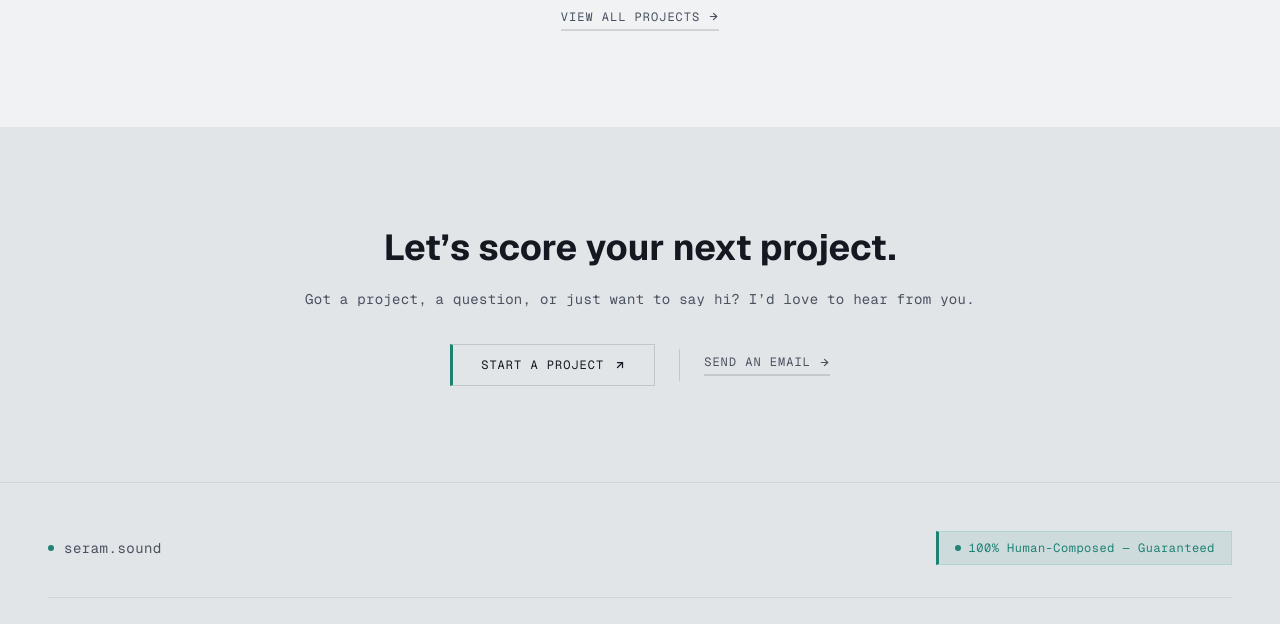
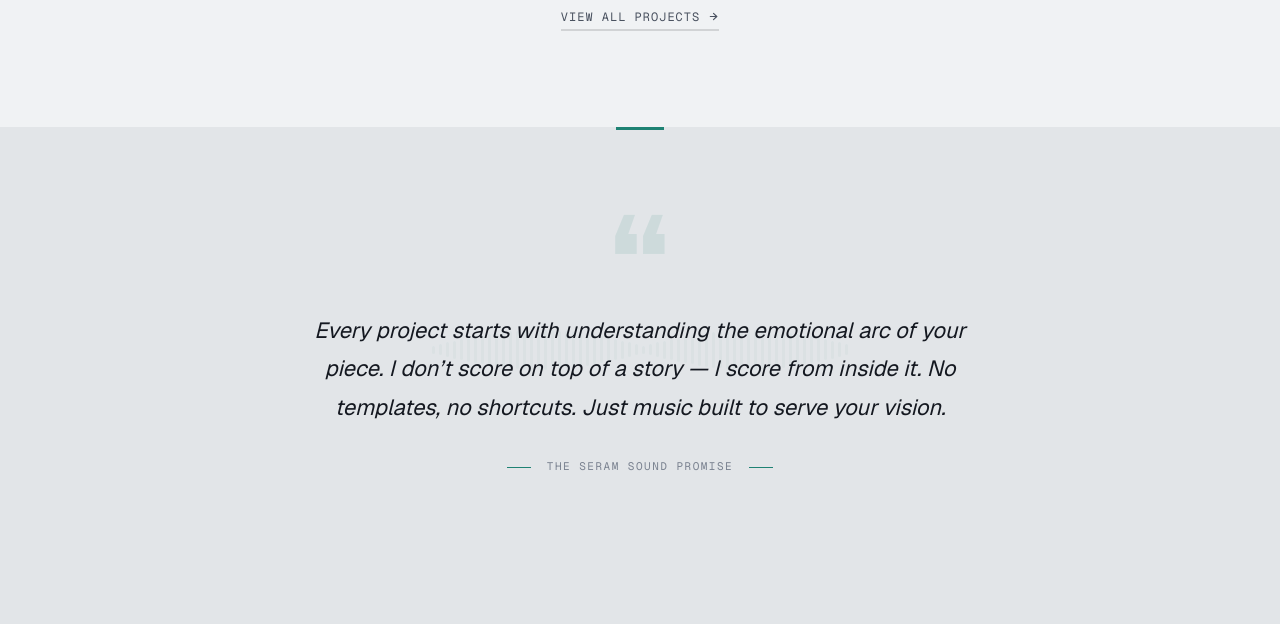
Before and after one commit to odupree1988/seram-sound, an Astro site: page / in a window 1280 px wide. Shown: the part 1670-2294 px from the top of the page. Built offline with nearby package versions, Linux system fonts and the light colour scheme; Astro itself is replaced by a stand-in of ours.

Commit message:
feat(philosophy): composer philosophy quote section with waveform texture

```diff
--- /dev/null
+++ b/src/components/home/Philosophy.astro
@@ -0,0 +1,32 @@
+---
+import './Philosophy.css';
+import ScrollReveal from '../ui/ScrollReveal.astro';
+---
+
+<section class="philosophy" aria-labelledby="philosophy-heading">
+  <div class="philosophy__accent-bar" aria-hidden="true"></div>
+
+  <!-- Background waveform texture -->
+  <div class="philosophy__waveform-bg" aria-hidden="true">
+    {Array.from({ length: 60 }, (_, i) => {
+      const h = Math.round(8 + 32 * Math.abs(Math.sin((i / 60) * Math.PI * 2)));
+      return <span class="philosophy__wave-bar" style={`height: ${h}px`} />;
+    })}
+  </div>
+
+  <div class="philosophy__inner">
+    <ScrollReveal>
+      <div class="philosophy__content">
+        <span class="philosophy__quote-mark" aria-hidden="true">&ldquo;</span>
+        <blockquote class="philosophy__quote" id="philosophy-heading">
+          Every project starts with understanding the emotional arc of your piece. I don&rsquo;t score on top of a story &mdash; I score from inside it. No templates, no shortcuts. Just music built to serve your vision.
+        </blockquote>
+        <div class="philosophy__attribution">
+          <span class="philosophy__dash" aria-hidden="true"></span>
+          <span class="philosophy__source">The Seram Sound Promise</span>
+          <span class="philosophy__dash" aria-hidden="true"></span>
+        </div>
+      </div>
+    </ScrollReveal>
+  </div>
+</section>
--- /dev/null
+++ b/src/components/home/Philosophy.css
@@ -0,0 +1,76 @@
+@reference "tailwindcss";
+/* ============================================
+   PHILOSOPHY QUOTE SECTION
+   ============================================ */
+
+.philosophy {
+  @apply relative py-24 overflow-hidden;
+  background: var(--surface-1);
+}
+
+.philosophy__accent-bar {
+  @apply absolute top-0 left-1/2 -translate-x-1/2;
+  width: 48px;
+  height: 3px;
+  background: var(--accent);
+}
+
+/* Background waveform texture */
+.philosophy__waveform-bg {
+  @apply absolute inset-0 flex items-center justify-center gap-1 pointer-events-none;
+  opacity: 0.03;
+}
+
+.philosophy__wave-bar {
+  @apply block shrink-0;
+  width: 3px;
+  border-radius: 1.5px;
+  background: var(--accent);
+}
+
+.philosophy__inner {
+  @apply relative z-10 mx-auto px-6 lg:px-12 max-w-3xl;
+}
+
+.philosophy__content {
+  @apply relative text-center;
+}
+
+.philosophy__quote-mark {
+  @apply block;
+  font-family: var(--font-display);
+  font-size: 120px;
+  font-weight: 800;
+  line-height: 0.6;
+  color: var(--accent);
+  opacity: 0.10;
+}
+
+.philosophy__quote {
+  @apply mt-4;
+  font-family: var(--font-body);
+  font-size: 22px;
+  font-style: italic;
+  font-weight: 400;
+  line-height: 1.75;
+  color: var(--text-primary);
+}
+
+.philosophy__attribution {
+  @apply flex items-center justify-center gap-4 mt-8;
+}
+
+.philosophy__dash {
+  @apply block;
+  width: 24px;
+  height: 1px;
+  background: var(--accent);
+}
+
+.philosophy__source {
+  font-family: var(--font-mono);
+  font-size: 11px;
+  letter-spacing: 1.5px;
+  text-transform: uppercase;
+  color: var(--text-tertiary);
+}
--- a/src/pages/index.astro
+++ b/src/pages/index.astro
@@ -3,6 +3,7 @@ import BaseLayout from '../layouts/BaseLayout.astro';
 import Hero from '../components/home/Hero.astro';
 import Services from '../components/home/Services.astro';
 import Portfolio from '../components/home/Portfolio.astro';
+import Philosophy from '../components/home/Philosophy.astro';
 import HomeCTA from '../components/home/HomeCTA.astro';
 ---
 
@@ -10,5 +11,6 @@ import HomeCTA from '../components/home/HomeCTA.astro';
   <Hero />
   <Services />
   <Portfolio />
+  <Philosophy />
   <HomeCTA />
 </BaseLayout>
```
